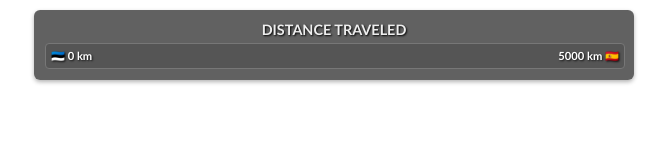
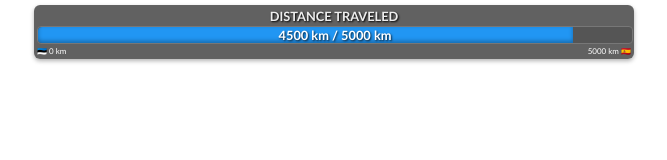
Before and after one commit to JoosuStudio/GreyFox, a plain HTML site: page distance.html in a window 1280 px wide. Shown: the whole page, without its empty margins (306-973 px from the left). Drawn offline with Linux system fonts and the light colour scheme.

Commit message:
Update distance.html

````diff
--- a/distance.html
+++ b/distance.html
@@ -10,7 +10,7 @@
       font-family: 'Trebuchet MS', 'Arial', sans-serif;
       color: white;
       margin: 0;
-      padding: 10px;
+      padding: 5px;
       overflow: hidden;
       box-sizing: border-box;
     }
@@ -26,7 +26,7 @@
 
     .data-item {
       background-color: rgba(30, 30, 30, 0.7);
-      padding: 10px;
+      padding: 2px;
       border-radius: 6px;
       border: 1px solid rgba(100, 100, 100, 0.5);
       box-shadow: 0 2px 4px rgba(0, 0, 0, 0.3);
@@ -35,9 +35,9 @@
     }
 
     .label {
-      font-size: 0.9em;
+      font-size: 0.8em;
       font-weight: bold;
-      margin-bottom: 5px;
+      margin-bottom: 2px;
       text-shadow: 1px 1px 2px black;
       color: #eee;
       text-align: center;
@@ -45,7 +45,7 @@
 
     .progress-bar {
       width: 100%;
-      height: 24px;
+      height: 16px;
       background-color: #555;
       border-radius: 4px;
       overflow: hidden;
@@ -74,23 +74,11 @@
       white-space: nowrap;
     }
 
-    .flag-text {
-      position: absolute;
-      top: 50%;
-      transform: translateY(-50%);
-      font-size: 0.7em;
-      font-weight: bold;
-      color: white;
-      text-shadow: 1px 1px 2px rgba(0, 0, 0, 0.8);
-      white-space: nowrap;
-    }
-
-    .flag-start {
-      left: 5px;
-    }
-
-    .flag-end {
-      right: 5px;
+    .flag-container {
+      display: flex;
+      justify-content: space-between;
+      font-size: 0.5em;
+      margin-top: 2px;
     }
 
     @media (max-width: 600px) {
@@ -98,16 +86,16 @@
         width: 100%;
       }
       .label {
-        font-size: 0.85em;
+        font-size: 0.65em;
       }
       .progress-bar {
-        height: 22px;
+        height: 16px;
       }
       .value-text {
-        font-size: 0.75em;
+        font-size: 0.65em;
       }
-      .flag-text {
-        font-size: 0.65em;
+      .flag-container {
+        font-size: 0.55em;
       }
     }
   </style>
@@ -119,8 +107,10 @@
       <div class="progress-bar">
         <div class="progress-fill"></div>
         <div class="value-text"></div>
-        <div class="flag-text flag-start">🇪🇪 0 km</div>
-        <div class="flag-text flag-end">5000 km 🇪🇸</div>
+      </div>
+      <div class="flag-container">
+        <span>🇪🇪 0 km</span>
+        <span>5000 km 🇪🇸</span>
       </div>
     </div>
   </div>
@@ -128,7 +118,7 @@
   <script>
     document.addEventListener('DOMContentLoaded', function() {
       // Adjustable values
-      let currentDistance = 0; // Current distance in km
+      let currentDistance = 4500; // Current distance in km
       let targetDistance = 5000; // Target distance in km
 
       function updateProgressBar(elementId, currentValue, maxValue, unit = 'km') {
@@ -156,7 +146,6 @@
         }
 
         progressBarFill.style.width = `${percentage}%`;
-        value```html
         valueText.textContent = displayText;
       }
 
````
